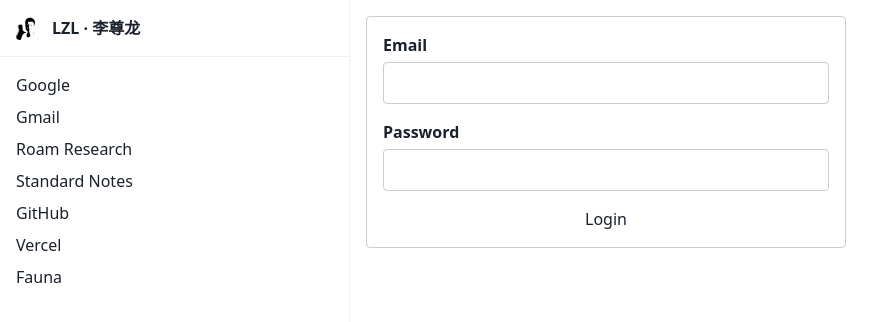
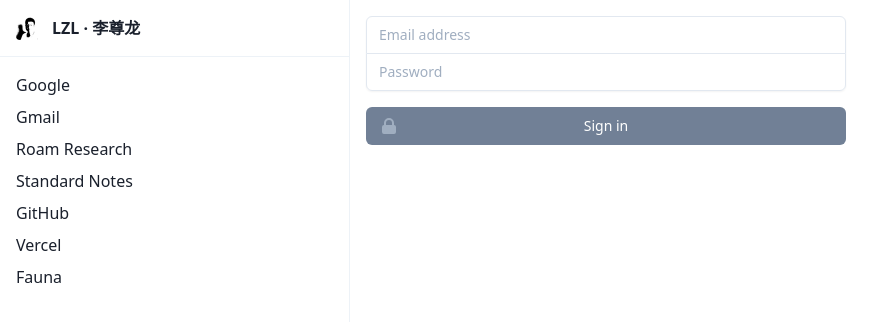
Before and after one commit to lzl/lzl.dev, a Next.js app: page /login in a window 1280 px wide. Shown: the top 322 px of the page, without its empty margins (0-893 px from the left). Built offline with nearby package versions, Linux system fonts and the light colour scheme; what @tailwindcss/ui would draw is missing.

Commit message:
style login form

```diff
--- a/src/pages/login.js
+++ b/src/pages/login.js
@@ -12,6 +12,7 @@
     password: '',
     error: '',
   })
+  const [loading, setLoading] = useState(false)
 
   async function handleSubmit(event) {
     event.preventDefault()
@@ -20,24 +21,28 @@
     const email = userData.email
     const password = userData.password
 
+    setLoading(true)
     try {
       await login(email, password)
     } catch (error) {
       console.error(error)
       setUserData({ ...userData, error: error.message })
     }
+    setLoading(false)
   }
 
   return (
-    <>
-      <div className="login">
-        <form onSubmit={handleSubmit}>
-          <label htmlFor="email">Email</label>
-
+    <div>
+      <form className="space-y-4" onSubmit={handleSubmit}>
+        <div className="rounded-md shadow-sm">
+          <div>
             <input
-            type="text"
-            id="email"
+              aria-label="Email address"
               name="email"
+              type="email"
+              required
+              className="relative block w-full px-3 py-2 text-gray-900 placeholder-gray-500 border border-gray-300 rounded-none appearance-none rounded-t-md focus:outline-none focus:shadow-outline-gray focus:border-gray-300 focus:z-10 sm:text-sm sm:leading-5"
+              placeholder="Email address"
               value={userData.email}
               onChange={(event) =>
                 setUserData(
@@ -45,12 +50,15 @@
                 )
               }
             />
-
-          <label htmlFor="password">Password</label>
+          </div>
+          <div className="-mt-px">
             <input
+              aria-label="Password"
+              name="password"
               type="password"
-            id="password"
-            name="password"
+              required
+              className="relative block w-full px-3 py-2 text-gray-900 placeholder-gray-500 border border-gray-300 rounded-none appearance-none rounded-b-md focus:outline-none focus:shadow-outline-gray focus:border-gray-300 focus:z-10 sm:text-sm sm:leading-5"
+              placeholder="Password"
               value={userData.password}
               onChange={(event) =>
                 setUserData(
@@ -58,42 +66,57 @@
                 )
               }
             />
+          </div>
+        </div>
 
-          <button type="submit">Login</button>
+        <div>
+          <button
+            type="submit"
+            className="relative flex justify-center w-full px-4 py-2 text-sm font-medium leading-5 text-white transition duration-150 ease-in-out bg-gray-600 border border-transparent rounded-md group hover:bg-gray-500 focus:outline-none focus:border-gray-700 focus:shadow-outline-gray active:bg-gray-700"
+          >
+            <span className="absolute inset-y-0 left-0 flex items-center pl-3">
+              {loading ? (
+                <svg
+                  className="w-5 h-5 mr-3 -ml-1 text-white animate-spin"
+                  xmlns="http://www.w3.org/2000/svg"
+                  fill="none"
+                  viewBox="0 0 24 24"
+                >
+                  <circle
+                    className="opacity-25"
+                    cx="12"
+                    cy="12"
+                    r="10"
+                    stroke="currentColor"
+                    strokeWidth="4"
+                  ></circle>
+                  <path
+                    className="opacity-75"
+                    fill="currentColor"
+                    d="M4 12a8 8 0 018-8V0C5.373 0 0 5.373 0 12h4zm2 5.291A7.962 7.962 0 014 12H0c0 3.042 1.135 5.824 3 7.938l3-2.647z"
+                  ></path>
+                </svg>
+              ) : (
+                <svg
+                  className="w-5 h-5 text-gray-500 transition duration-150 ease-in-out group-hover:text-gray-400"
+                  fill="currentColor"
+                  viewBox="0 0 20 20"
+                >
+                  <path
+                    fillRule="evenodd"
+                    d="M5 9V7a5 5 0 0110 0v2a2 2 0 012 2v5a2 2 0 01-2 2H5a2 2 0 01-2-2v-5a2 2 0 012-2zm8-2v2H7V7a3 3 0 016 0z"
+                    clipRule="evenodd"
+                  />
+                </svg>
+              )}
+            </span>
+            {loading ? 'Processing' : 'Sign in'}
+          </button>
+        </div>
 
-          {userData.error && <p className="error">Error: {userData.error}</p>}
+        {userData.error && <div className="text-sm">{userData.error}</div>}
       </form>
     </div>
-      <style jsx>{`
-        .login {
-          margin: 0 auto;
-          padding: 1rem;
-          border: 1px solid #ccc;
-          border-radius: 4px;
-        }
-
-        form {
-          display: flex;
-          flex-flow: column;
-        }
-
-        label {
-          font-weight: 600;
-        }
-
-        input {
-          padding: 8px;
-          margin: 0.3rem 0 1rem;
-          border: 1px solid #ccc;
-          border-radius: 4px;
-        }
-
-        .error {
-          margin: 0.5rem 0 0;
-          color: brown;
-        }
-      `}</style>
-    </>
   )
 }
 
```
Lines whose indentation alone changed are shown as unchanged.
